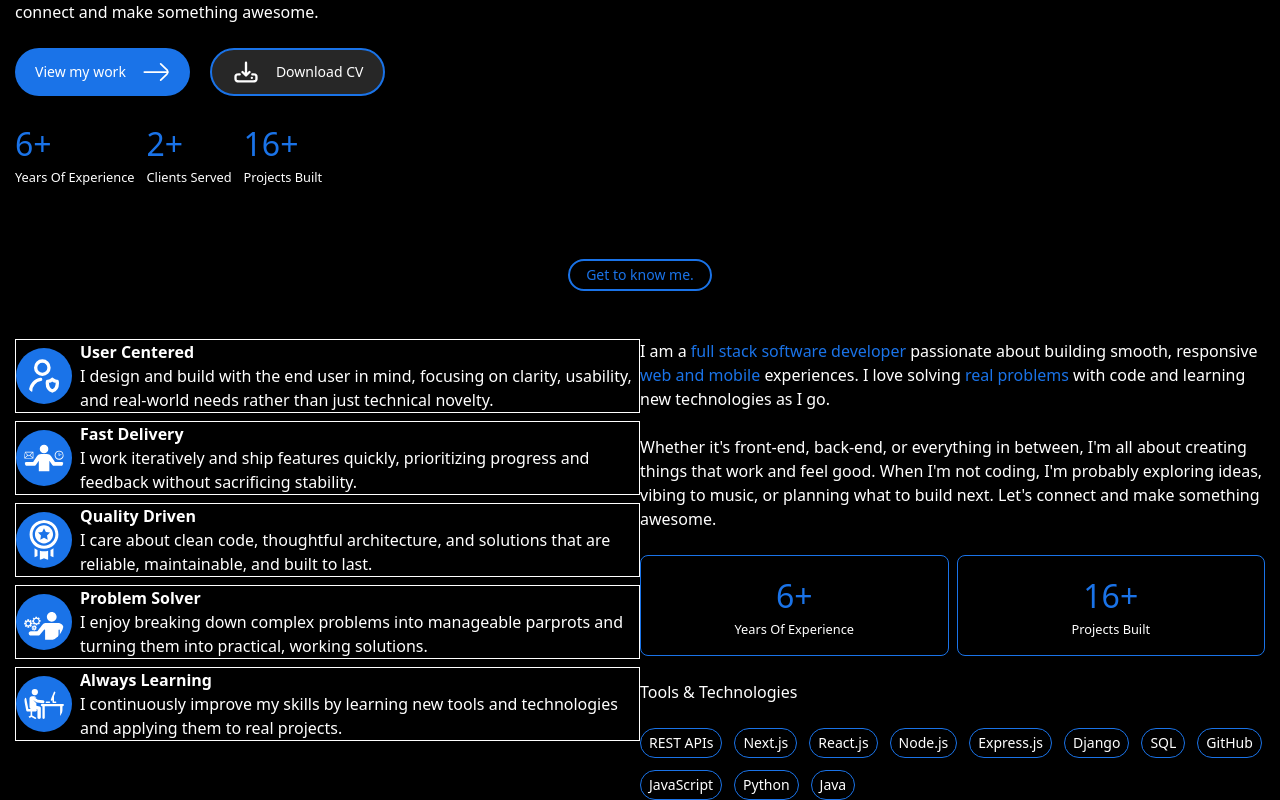
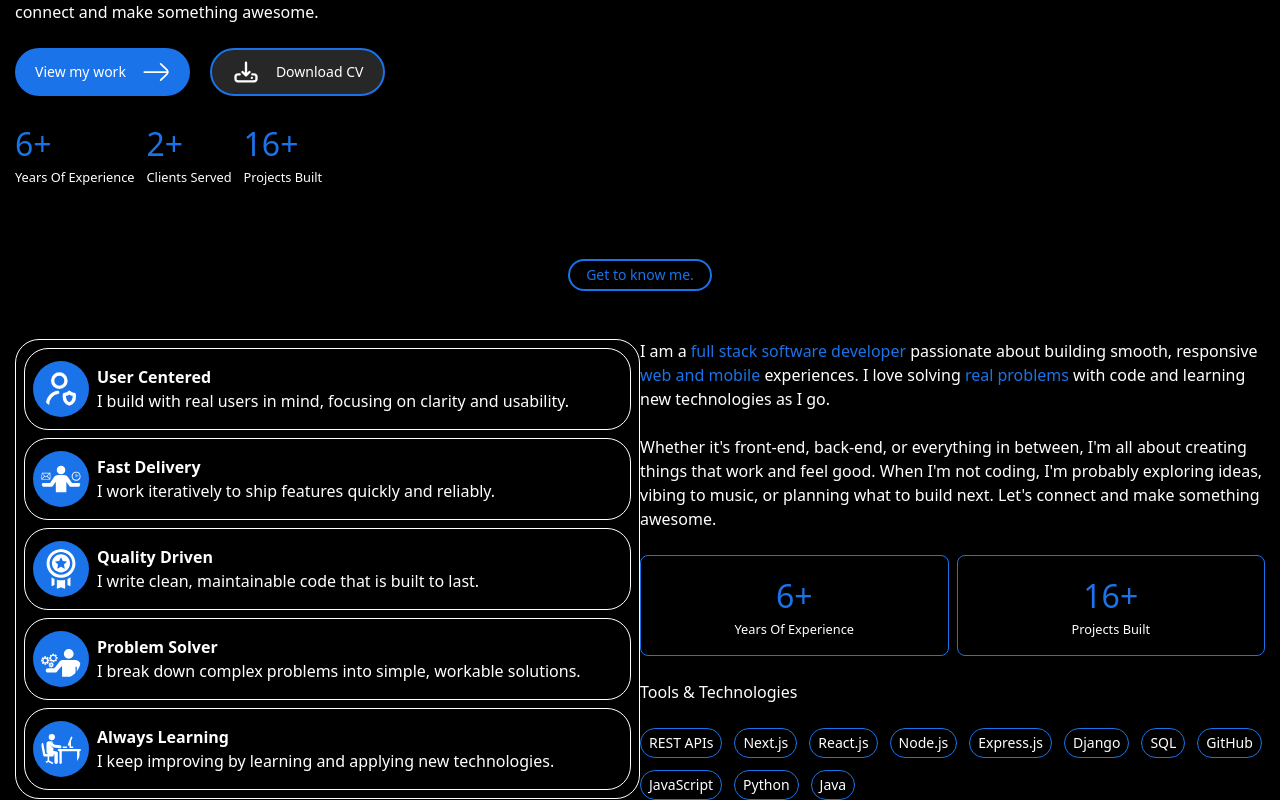
Before and after one commit to DevMahlatsi/DevMahlatsi, a React (Vite) app: page / in a window 1280 px wide. Shown: the part 496-1296 px from the top of the page. Built offline with nearby package versions, Linux system fonts and the light colour scheme.

Commit message:
Hire reaons have been shortened.

```diff
--- a/src/Components/Indicators/Hire Reasons/HireReasons.tsx
+++ b/src/Components/Indicators/Hire Reasons/HireReasons.tsx
@@ -3,11 +3,11 @@ import { hireReasons } from "../../../Data/devmahlatsi.data";
 export default function HireReasons(){
   return(
     <>
-      <div className="flex flex-col gap-2">
+      <div className="grid grid-cols-1 gap-2 border rounded-3xl p-2">
         {hireReasons.map((reason) => {
           return(
           <div>
-            <div className="flex gap-2 items-center border">
+            <div className="flex gap-2 px-2 py-3 items-center border rounded-3xl">
                 <img
                   className="max-h-14 min-h-9 p-2 rounded-full bg-[#1a73e8]"
                   src={reason.icon}
--- a/src/Data/devmahlatsi.data.ts
+++ b/src/Data/devmahlatsi.data.ts
@@ -5,40 +5,38 @@ import problemSolver from "../assets/problemSolver.svg";
 import alwaysLearning from "../assets/alwaysLearning.svg";
 
 export const hireReasons = [
-
-
   {
     id: 1,
     icon: userCentered,
     title: "User Centered",
-    description: "I design and build with the end user in mind, focusing on clarity, usability, and real-world needs rather than just technical novelty."
-
+    description: "I build with real users in mind, focusing on clarity and usability."
   },
   {
     id: 2,
     icon: fastDelivery,
     title: "Fast Delivery",
-    description: "I work iteratively and ship features quickly, prioritizing progress and feedback without sacrificing stability."
+    description: "I work iteratively to ship features quickly and reliably."
   },
   {
     id: 3,
     icon: qualityDriven,
     title: "Quality Driven",
-    description: "I care about clean code, thoughtful architecture, and solutions that are reliable, maintainable, and built to last."
+    description: "I write clean, maintainable code that is built to last."
   },
   {
     id: 4,
     icon: problemSolver,
     title: "Problem Solver",
-    description: "I enjoy breaking down complex problems into manageable parprots and turning them into practical, working solutions."
+    description: "I break down complex problems into simple, workable solutions."
   },
   {
     id: 5,
     icon: alwaysLearning,
     title: "Always Learning",
-    description: "I continuously improve my skills by learning new tools and technologies and applying them to real projects."
+    description: "I keep improving by learning and applying new technologies."
   }
 ];
+
 
 
 export const techToolsData = [
```
